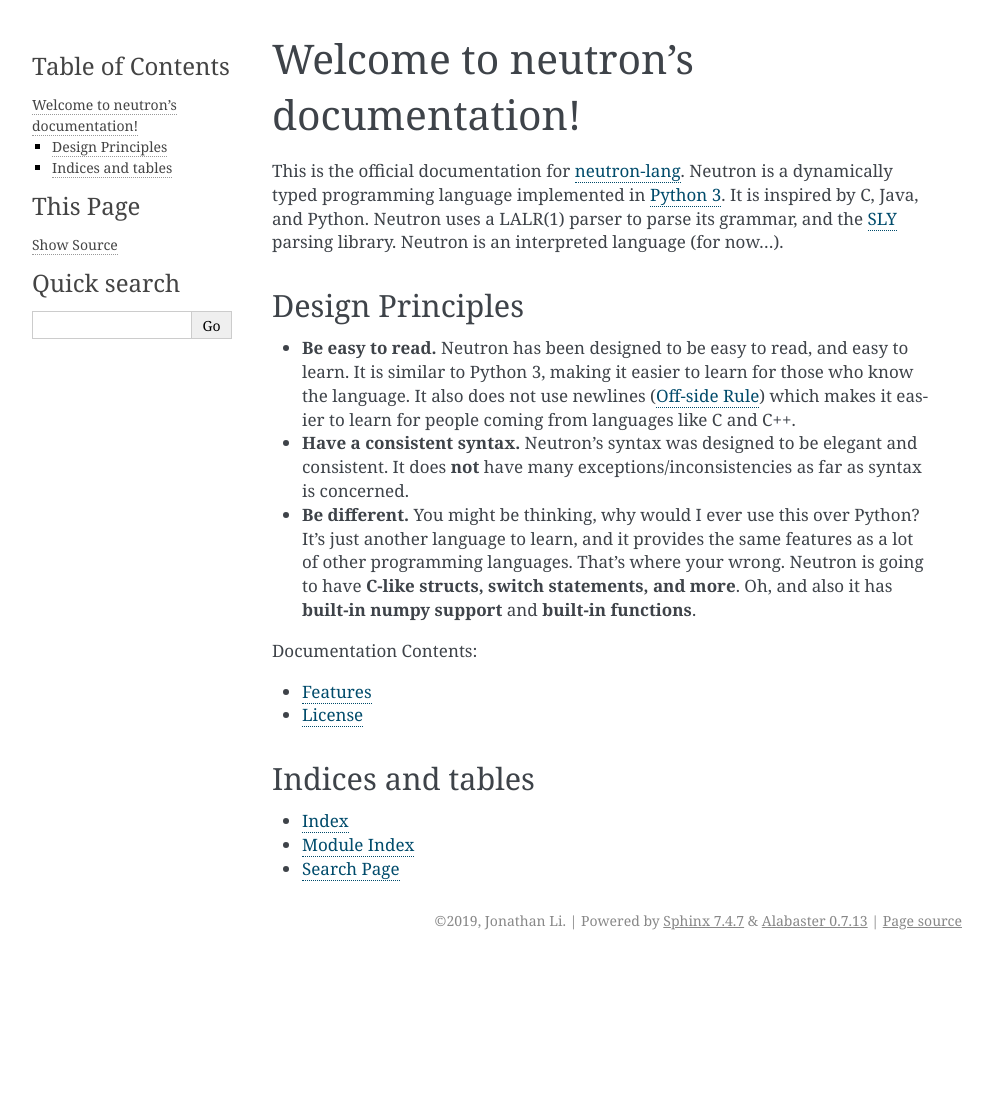
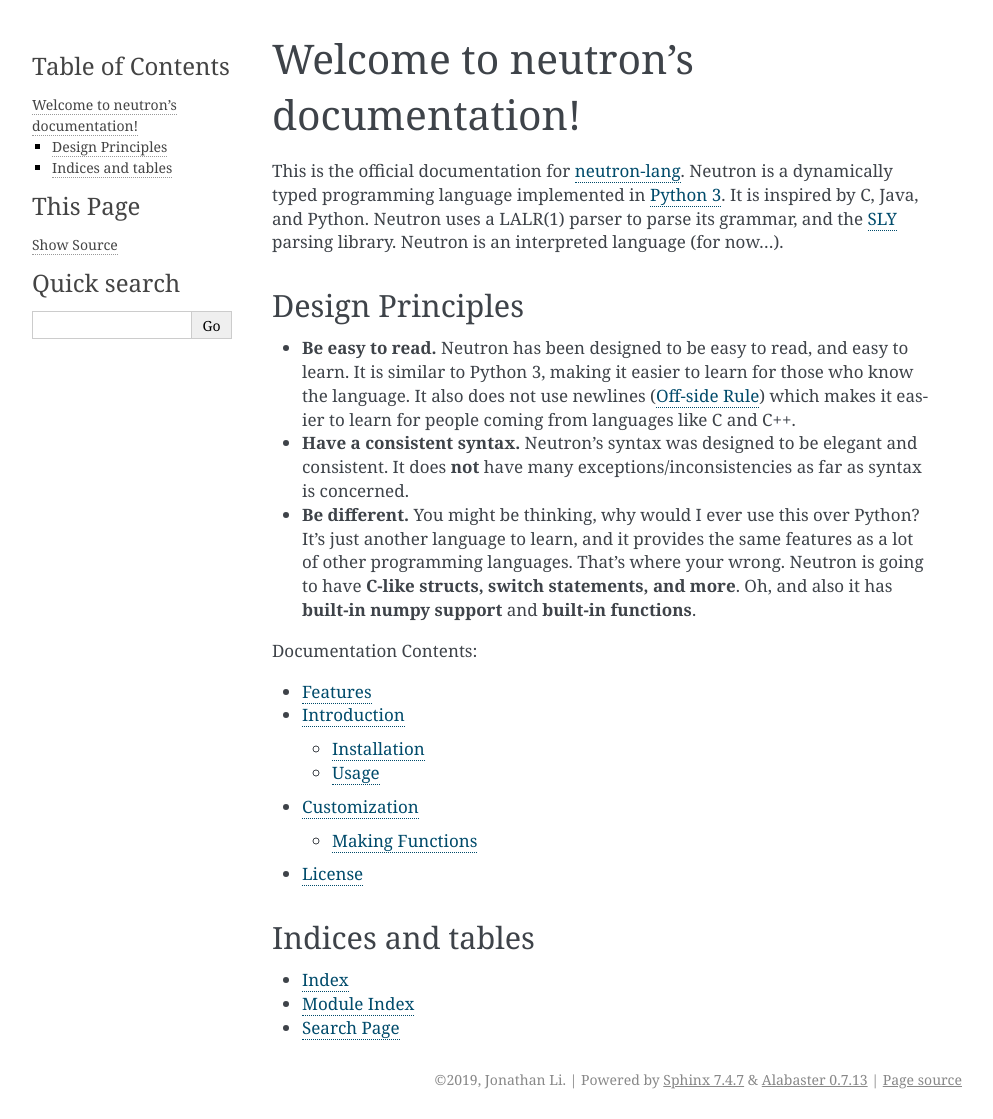
Before and after one commit to the-neutron-foundation/neutron-language, a Sphinx documentation site: the page built from docs/source/index.rst, in a window 1280 px wide. Shown: the whole page, without its empty margins (148-1141 px from the left). Built offline with Sphinx 7.4.7, drawn with Linux system fonts in a browser that asks for light colours; before the commit the page ends 960 px from its top, so only the background shows below that.

Commit message:
added imports and fixed docs

```diff
--- /dev/null
+++ b/docs/source/customization.rst
@@ -0,0 +1,5 @@
+Customization
+=============
+
+Making Functions
+^^^^^^^^^^^^^^^^
--- a/docs/source/index.rst
+++ b/docs/source/index.rst
@@ -29,6 +29,8 @@
    :caption: Documentation Contents:
 
    features
+   introduction
+   customization
    license
 
 
--- /dev/null
+++ b/docs/source/introduction.rst
@@ -0,0 +1,8 @@
+Introduction
+============
+
+Installation
+^^^^^^^^^^^^
+
+Usage
+^^^^^
```
Also changed, not shown: 2 other files.
